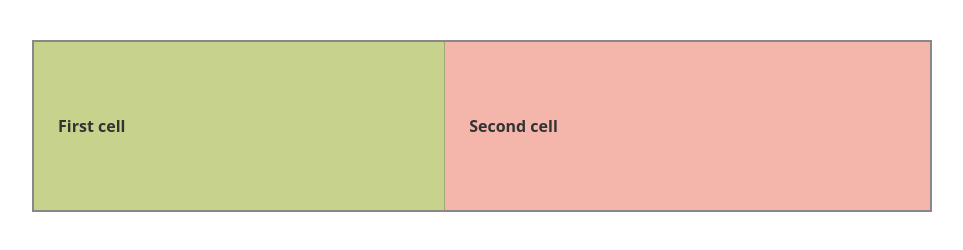
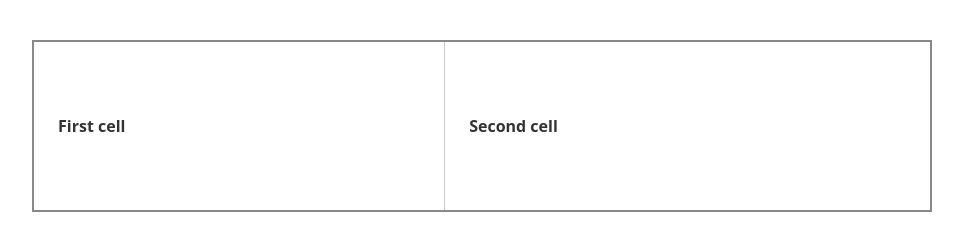
Before and after one commit to 67050009-gif/github-classroom, a plain HTML site: page cell01/ex05/tab.html in a window 1280 px wide. Shown: the whole page, without its empty margins (158-1121 px from the left). Drawn offline with Linux system fonts and the light colour scheme.

Commit message:
Update tab.html

```diff
--- a/cell01/ex05/tab.html
+++ b/cell01/ex05/tab.html
@@ -4,17 +4,17 @@
   <meta charset="UTF-8" />
   <title>Tab</title>
   <style>
-    /* จัดสไตล์ให้เหมือนตัวอย่าง */
+
     body { margin: 0; font-family: system-ui, -apple-system, "Segoe UI", Roboto, Arial, sans-serif; }
     table {
       border-collapse: collapse;
       width: 100%;
-      max-width: 900px;           /* ความกว้างกล่องรวม */
+      max-width: 900px;
       margin: 40px auto;
-      border: 2px solid #888;     /* เส้นกรอบรอบตาราง */
+      border: 2px solid #888;
     }
     td {
-      height: 120px;              /* ความสูงกล่อง */
+      height: 120px;
       padding: 24px;
       font-weight: 600;
       color: #333;
@@ -22,8 +22,8 @@
       vertical-align: middle;
     }
     td:last-child { border-right: 0; }
-    .left  { background: #c7d38d; } /* สีเขียวอ่อน */
-    .right { background: #f4b6aa; } /* สีพีชอ่อน  */
+    .left  { background:
+    .right { background:
   </style>
 </head>
 <body>
```
